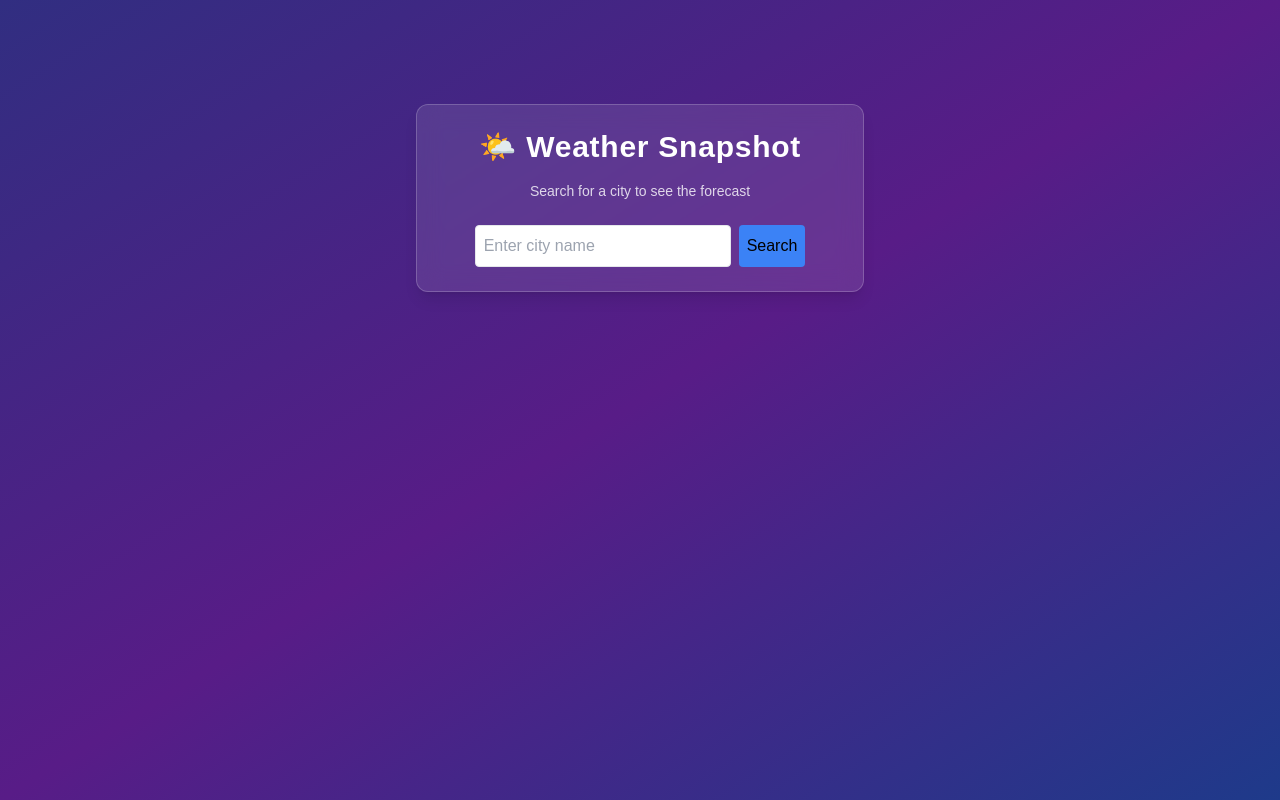
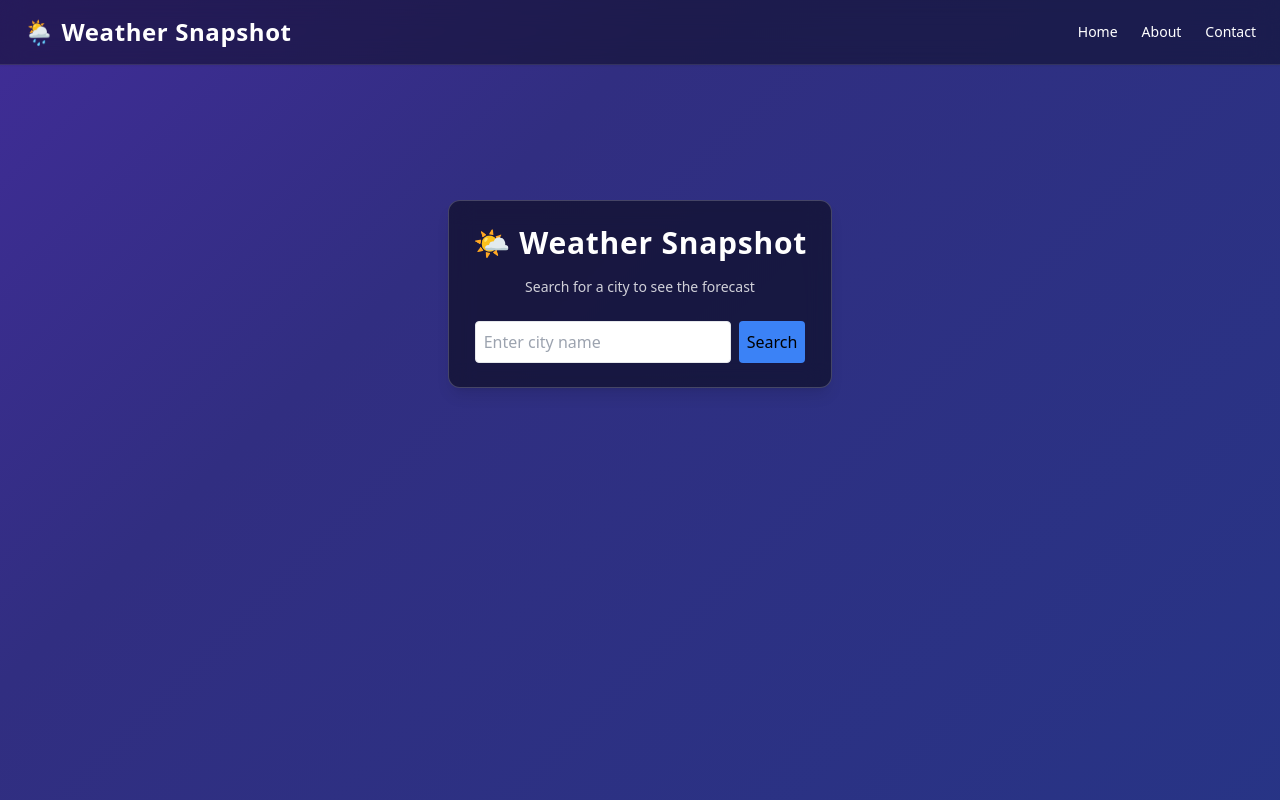
Before and after one commit to siddiq541/weather-app, a Next.js app: page / in a window 1280 px wide. Built offline with nearby package versions, Linux system fonts and the light colour scheme.

Commit message:
Design updated

```diff
--- a/src/app/globals.css
+++ b/src/app/globals.css
@@ -3,38 +3,94 @@
 @tailwind utilities;
 
 :root {
-  --background: #ffffff;
-  --foreground: #171717;
-}
-
-@media (prefers-color-scheme: dark) {
-  :root {
-    --background: #ededed;
-    --foreground: #0a0a0a;
-  }
+  --background: linear-gradient(to bottom right, #1a237e, #4a148c, #0d47a1);
+  --foreground: #ffffff;
+  --accent: rgba(255, 255, 255, 0.15);
 }
 
 html,
 body {
-  max-width: 100vw;
+  height: 100%;
+  margin: 0;
+  padding: 0;
   overflow-x: hidden;
+  font-family: "Poppins", Arial, sans-serif;
+  background: var(--background);
+  color: var(--foreground);
+  scroll-behavior: smooth;
 }
 
 body {
-  color: var(--foreground);
-  background: var(--background);
-  font-family: Arial, Helvetica, sans-serif;
-  -webkit-font-smoothing: antialiased;
-  -moz-osx-font-smoothing: grayscale;
+  background: linear-gradient(-45deg, #1e3a8a, #312e81, #6d28d9, #2563eb);
+  background-size: 400% 400%;
+  animation: gradientShift 15s ease infinite;
 }
 
-* {
-  box-sizing: border-box;
-  padding: 0;
-  margin: 0;
+@keyframes gradientShift {
+  0% {
+    background-position: 0% 50%;
+  }
+  50% {
+    background-position: 100% 50%;
+  }
+  100% {
+    background-position: 0% 50%;
+  }
 }
 
-a {
-  color: inherit;
-  text-decoration: none;
+.navbar {
+  @apply fixed top-0 left-0 w-full z-50 flex justify-between items-center px-8 py-4 backdrop-blur-md bg-white/10 border-b border-white/20 text-white shadow-lg;
 }
+
+.navbar h1 {
+  @apply text-2xl font-bold tracking-wide;
+}
+
+.navbar a {
+  @apply text-white/90 hover:text-white transition-colors duration-300;
+}
+
+.card {
+  @apply bg-white/10 backdrop-blur-md border border-white/20 rounded-2xl shadow-lg;
+  transition: all 0.3s ease;
+}
+
+.card:hover {
+  transform: translateY(-5px);
+  box-shadow: 0 10px 25px rgba(255, 255, 255, 0.1);
+}
+
+main {
+  min-height: 100vh;
+  padding-top: 5rem; /* so content doesn’t hide under navbar */
+  display: flex;
+  flex-direction: column;
+  align-items: center;
+  justify-content: flex-start;
+}
+
+.fade-in {
+  animation: fadeIn 0.8s ease-in-out forwards;
+}
+
+@keyframes fadeIn {
+  from {
+    opacity: 0;
+    transform: translateY(10px);
+  }
+  to {
+    opacity: 1;
+    transform: translateY(0);
+  }
+}
+
+::-webkit-scrollbar {
+  width: 8px;
+}
+::-webkit-scrollbar-thumb {
+  background: rgba(255, 255, 255, 0.2);
+  border-radius: 4px;
+}
+::-webkit-scrollbar-track {
+  background: transparent;
+}
--- a/src/app/layout.js
+++ b/src/app/layout.js
@@ -1,11 +1,45 @@
 import "./globals.css";
+import Link from "next/link";
+
+export const metadata = {
+  title: "Weather Snapshot",
+  description: "Dynamic weather app with animated backgrounds",
+};
 
 export default function RootLayout({ children }) {
   return (
     <html lang="en">
-      <body className="">
-        <div className="">{/* Navbar */}</div>
-        <div className="">{children}</div>
+      <body className="relative min-h-screen font-sans text-white">
+        {/* 🌤️ Background Overlay */}
+        <div className="fixed inset-0 -z-10 bg-gradient-to-b from-sky-400 via-blue-600 to-blue-900 animate-gradient" />
+
+        {/* 🌈 Navbar */}
+        <nav className="fixed top-0 left-0 w-full bg-black/40 backdrop-blur-md border-b border-white/10 z-50 shadow-sm">
+          <div className="max-w-7xl mx-auto px-6 py-4 flex justify-between items-center">
+            <Link href="/" className="text-2xl font-bold tracking-wide">
+              🌦️ Weather Snapshot
+            </Link>
+            <div className="space-x-6 text-sm font-medium">
+              <Link href="/" className="hover:text-yellow-300 transition">
+                Home
+              </Link>
+              <Link href="/about" className="hover:text-yellow-300 transition">
+                About
+              </Link>
+              <Link href="/contact" className="hover:text-yellow-300 transition">
+                Contact
+              </Link>
+            </div>
+          </div>
+        </nav>
+
+        {/* 🌍 Main Page Content */}
+        <main className="pt-24 pb-10">{children}</main>
+
+        {/* ⚡ Footer */}
+        <footer className="text-center py-6 text-white/70 text-sm border-t border-white/10 bg-black/40 backdrop-blur-md">
+          <p>© {new Date().getFullYear()} Weather Snapshot — All rights reserved.</p>
+        </footer>
       </body>
     </html>
   );
--- a/src/app/page.js
+++ b/src/app/page.js
@@ -9,6 +9,19 @@ export default function Page() {
   const [weather, setWeather] = useState(null);
   const [loading, setLoading] = useState(false);
   const [error, setError] = useState(null);
+  const [bgClass, setBgClass] = useState("default-bg");
+
+  // 🌦️ Assign CSS class instead of static image
+  const getBackgroundClass = (code) => {
+    if (!code) return "default-bg";
+
+    if ([0, 1].includes(code)) return "sunny-bg"; // ☀️ Sunny
+    if ([2, 3].includes(code)) return "cloudy-bg"; // ☁️ Cloudy
+    if ([51, 53, 55, 61, 63, 65].includes(code)) return "rainy-bg"; // 🌧️ Rainy
+    if ([71, 73, 75].includes(code)) return "snowy-bg"; // ❄️ Snowy
+    if ([95, 96, 99].includes(code)) return "storm-bg"; // ⛈️ Thunderstorm
+    return "default-bg";
+  };
 
   useEffect(() => {
     const fetchData = async () => {
@@ -18,6 +31,9 @@ export default function Page() {
       try {
         const data = await getWeather(selectedCity.lat, selectedCity.lon);
         setWeather(data);
+
+        const code = data.current_weather?.weathercode;
+        setBgClass(getBackgroundClass(code));
       } catch (err) {
         setError(err.message || "Unable to fetch weather data.");
         setWeather(null);
@@ -29,8 +45,10 @@ export default function Page() {
   }, [selectedCity]);
 
   return (
-    <main className="min-h-screen bg-gradient-to-br from-indigo-900 via-purple-900 to-blue-900 text-white flex flex-col items-center justify-start p-6">
-      <div className="mt-20 w-full max-w-md bg-white/10 backdrop-blur-md rounded-xl shadow-lg p-6 border border-white/20">
+    <main
+      className={`min-h-screen text-white flex flex-col items-center justify-start p-6 transition-all duration-1000 bg-cover bg-center ${bgClass}`}
+    >
+      <div className="mt-20 w-full max-w-md bg-black/50 backdrop-blur-md rounded-xl shadow-lg p-6 border border-white/20">
         <h1 className="text-3xl font-bold text-center mb-4 tracking-wide">
           🌤️ Weather Snapshot
         </h1>
@@ -49,8 +67,6 @@ export default function Page() {
         {error && <p className="mt-4 text-red-400 text-center">{error}</p>}
 
         {selectedCity && weather && (
-          <>
-            {/* Current Weather */}
           <div className="mt-6 bg-white/10 p-4 rounded-lg border border-white/20">
             <h2 className="text-xl font-semibold mb-2">Current Weather</h2>
             <p>
@@ -75,13 +91,11 @@ export default function Page() {
                 : "Unavailable"}
             </p>
           </div>
-          </>
         )}
       </div>
 
-      {/* Weather Summary Component with DayCard */}
       {selectedCity && (
-        <div className="mt-8 w-full max-w-6xl">
+        <div className="mt-8 w-full max-w-6xl fade-in">
           <WeatherSummary />
         </div>
       )}
```
Lines whose indentation alone changed are shown as unchanged.
